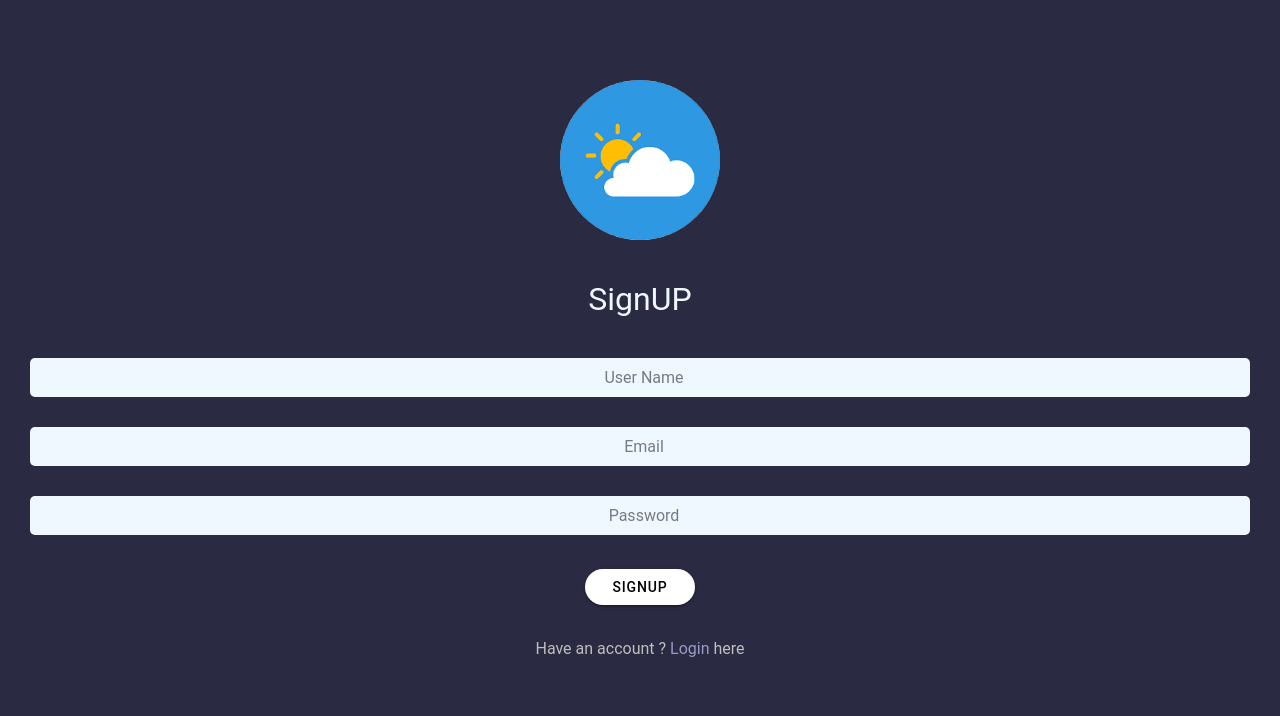
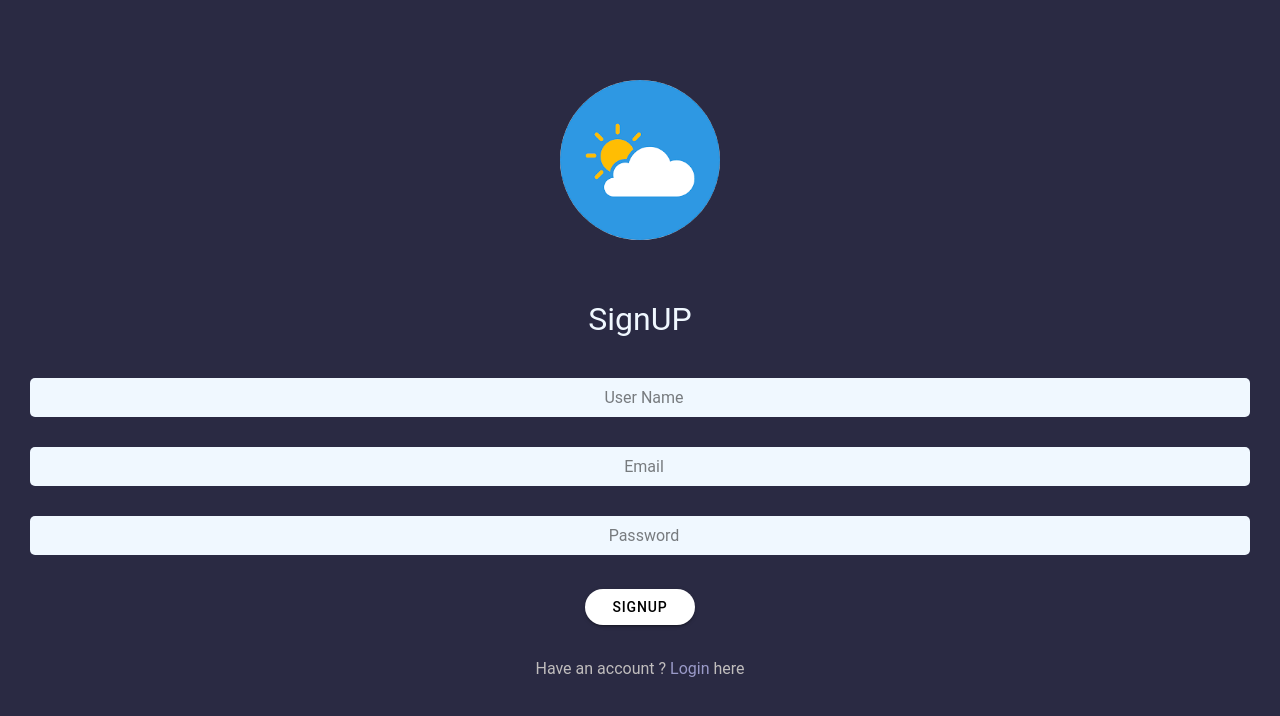
Before and after one commit to BhargavRudhra/WeatherReport, a React (Create React App) app: page /signuppage in a window 1280 px wide. Shown: the top 716 px of the page. Built offline with nearby package versions, Linux system fonts and the light colour scheme; no server answers; the database is empty.

Commit message:
made changes in signup.css

```diff
--- a/src/pages/Signuppage.css
+++ b/src/pages/Signuppage.css
@@ -20,7 +20,7 @@
 .signup-header-row{
     display: flex;
     justify-content: center;
-    margin-top: 40px;
+    margin-top: 60px;
 }
 .signup-header-label{
     display: flex;
```
